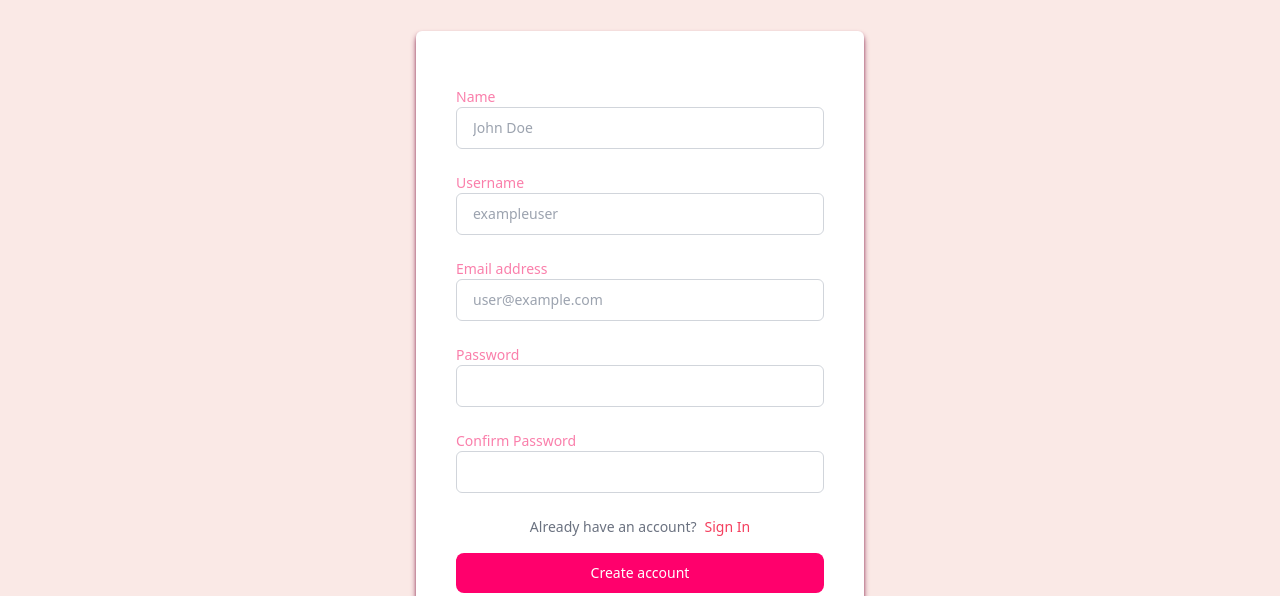
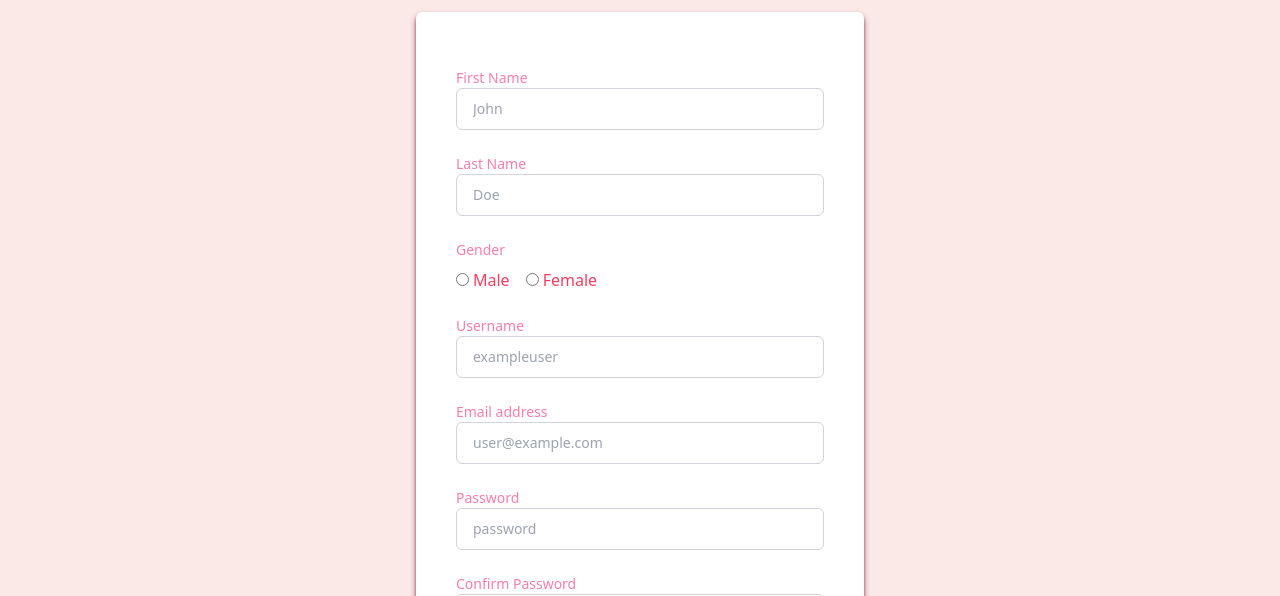
Before and after one commit to gr7800/KGB_ECOMMERS, a React (Vite) app in the folder kgb_Ecommerse/: page /register in a window 1280 px wide. Shown: the part 204-800 px from the top of the page. Built offline with nearby package versions, Linux system fonts and the light colour scheme; no server answers.

Commit message:
new login and register api integrated

```diff
--- a/kgb_Ecommerse/src/pages/Login.jsx
+++ b/kgb_Ecommerse/src/pages/Login.jsx
@@ -43,11 +43,16 @@ const Login = () => {
     onSubmit: async (values, { setSubmitting, setErrors }) => {
       try {
         setIsEmailValid("")
-        let user = await doSignInWithEmailIdAndPassword(
-          values.email,
-          values.password
-        );
-        dispatch(signIn(user?._tokenResponse.idToken || ""))
+        let result =  dispatch(signIn(values))
+        if(result.payload && result.payload.message === "Login Successful"){
+          navigate("/")
+        }
+        else{
+          toast.error(result.payload.message, {
+            position: "top-center",
+            autoClose: 3000,
+          });
+        }
       } catch (err) {
 
         switch (err.code) {
--- a/kgb_Ecommerse/src/pages/Profile.jsx
+++ b/kgb_Ecommerse/src/pages/Profile.jsx
@@ -3,32 +3,11 @@ import React, { useEffect } from 'react'
 import { useDispatch, useSelector } from 'react-redux'
 import { logOut, userData } from '../redux/slices/authSlice';
 import defaultProfile from "../assets/DefaultProfile.jpg";
-import { auth } from '../firebaseConfig';
-import { sendPasswordResetEmail } from 'firebase/auth';
-import { ToastContainer, toast } from 'react-toastify';
-import 'react-toastify/dist/ReactToastify.css';
 
 const Profile = () => {
   const dispatch = useDispatch()
   const {token, user} = useSelector((state)=>state.auth)
 
-  useEffect(()=>{
-    dispatch(userData(token))
-  },[])
-
-  async function ResetPassword(){
-    await sendPasswordResetEmail(auth, user.email);
-    toast('✉️ Reset link is sent to your email', {
-      position: "top-center",
-      autoClose: 3000,
-      hideProgressBar: false,
-      closeOnClick: true,
-      pauseOnHover: true,
-      draggable: true,
-      progress: undefined,
-      theme: "light",
-      });
-  }
 
   function handleLogout(){
     dispatch(logOut())
@@ -38,21 +17,19 @@ const Profile = () => {
 
   return (
     <div className="w-full  flex  justify-center bg-pink-100 text-rose-900 py-10 px-10">
-      <ToastContainer />
       <div className="rounded-lg shadow-lg shadow-rose-900 p-8 max-w-sm w-full text-center my-auto bg-rose-300">
         <img
           src={defaultProfile}
           alt="Profile Picture"
           className="w-25 h-25 rounded-full mx-auto mb-4 border-4 border-rose-400 shadow-md shadow-rose-900"
         />
-        <h2 className="text-2xl font-semibold mb-2">{user?.name}</h2>
+        <h2 className="text-2xl font-semibold mb-2">{user?.firstname}{" "}{user?.lastname}</h2>
         <p className="text-sm text-rose-500">{user?.email}</p>
+        <p className="text-sm text-rose-500"><b>Gender</b> : {user?.gender}</p>
+        <p className="text-sm text-rose-500"><b>Role</b> : {user?.role}</p>
         <div className="mt-4 flex justify-center gap-4">
           <button onClick={handleLogout} className="bg-pink-500 text-white rounded-lg px-4 py-2 transition hover:bg-pink-600 focus:outline-none focus:ring-2 focus:ring-rose-100 shadow-md shadow-rose-500">
             Logout
-          </button>
-          <button onClick={ResetPassword} className="bg-pink-500 text-white rounded-lg px-4 py-2 transition hover:bg-pink-600 focus:outline-none focus:ring-2 focus:ring-rose-100 shadow-md shadow-rose-500">
-            Change Password
           </button>
         </div>
       </div>
--- a/kgb_Ecommerse/src/pages/Register.jsx
+++ b/kgb_Ecommerse/src/pages/Register.jsx
@@ -17,14 +17,17 @@ const Register = () => {
   const formik = useFormik({
     initialValues: {
       username: "",
-      name: "",
+      firstName: "",
+      lastName:"",
       email: "",
       password: "",
       confirmPassword: "",
+      gender:""
     },
     validationSchema: Yup.object({
       username: Yup.string().required("Username is required"),
-      name: Yup.string().required("Name is required"),
+      firstName: Yup.string().required("Name is required"),
+      lastName: Yup.string().required("Name is required"),
       email: Yup.string()
         .email("Invalid email address")
         .required("Email is required"),
@@ -34,21 +37,16 @@ const Register = () => {
       confirmPassword: Yup.string()
         .oneOf([Yup.ref("password"), null], "Passwords must match")
         .required("Confirm Password is required"),
+        gender: Yup.string().required("Gender is required"),
     }),
     onSubmit: async (values, { setSubmitting, setErrors }) => {
       try {
-        const userCredentials = await doCreateUserWithEmailIdAndPassword(
-          values.email,
-          values.password
-        );
+        const result = dispatch(signUp({  values }));
+        if(result.payload && result.payload.message == "success"){
+          navigate("/login")
+        }
+        else{
 
-        dispatch(signUp({ userCredentials, values }));
-      } catch (err) {
-        if (err.code === "auth/email-already-in-use") {
-          setErrors({
-            email: "This email is already registered. Please try logging in.",
-          });
-        } else {
           toast('Something went wrong. Please try again later.', {
             position: "top-center",
             autoClose: 3000,
@@ -60,6 +58,17 @@ const Register = () => {
             theme: "light",
             });
         }
+      } catch (err) {
+          toast('Something went wrong. Please try again later.', {
+            position: "top-center",
+            autoClose: 3000,
+            hideProgressBar: false,
+            closeOnClick: true,
+            pauseOnHover: true,
+            draggable: true,
+            progress: undefined,
+            theme: "light",
+            });
       } finally {
         setSubmitting(false);
       }
@@ -96,21 +105,79 @@ const Register = () => {
                 htmlFor="name"
                 className="block text-sm font-medium text-[#fa7fab]"
               >
-                Name
+               First Name
               </label>
               <input
                 onChange={formik.handleChange}
-                value={formik.values.name}
-                id="name"
-                name="name"
-                placeholder="John Doe"
+                value={formik.values.firstName}
+                id="firstName"
+                name="firstName"
+                placeholder="John"
                 type="text"
                 required
                 className="w-full rounded-md py-2.5 px-4 border border-gray-300 placeholder-gray-400 focus:outline-none focus:ring-2 focus:ring-[#ff006c] transition duration-150 ease-in-out sm:text-sm"
               />
-              {formik.touched.name && formik.errors.name ? (
+              {formik.touched.firstName && formik.errors.firstName ? (
                 <div className="text-red-500 text-sm mt-1">
-                  {formik.errors.name}
+                  {formik.errors.firstName}
+                </div>
+              ) : null}
+            </div>
+            <div className="mt-6">
+              <label
+                htmlFor="name"
+                className="block text-sm font-medium text-[#fa7fab]"
+              >
+                Last Name
+              </label>
+              <input
+                onChange={formik.handleChange}
+                value={formik.values.lastName}
+                id="lastName"
+                name='lastName'
+                placeholder="Doe"
+                type="text"
+                required
+                className="w-full rounded-md py-2.5 px-4 border border-gray-300 placeholder-gray-400 focus:outline-none focus:ring-2 focus:ring-[#ff006c] transition duration-150 ease-in-out sm:text-sm"
+              />
+              {formik.touched.lastName && formik.errors.lastName ? (
+                <div className="text-red-500 text-sm mt-1">
+                  {formik.errors.lastName}
+                </div>
+              ) : null}
+            </div>
+
+            <div className="mt-6">
+              <label className="block text-sm font-medium text-[#fa7fab] mb-2">
+                Gender
+              </label>
+              <div className="flex items-center">
+                <label className="mr-4 text-rose-500">
+                  <input
+                    type="radio"
+                    name="gender"
+                    value="male"
+                    onChange={formik.handleChange}
+                    checked={formik.values.gender === "male"}
+                    className="mr-1"
+                  />
+                  Male
+                </label>
+                <label className="text-rose-500">
+                  <input
+                    type="radio"
+                    name="gender"
+                    value="female"
+                    onChange={formik.handleChange}
+                    checked={formik.values.gender === "female"}
+                    className="mr-1"
+                  />
+                  Female
+                </label>
+              </div>
+              {formik.touched.gender && formik.errors.gender ? (
+                <div className="text-red-500 text-sm mt-1">
+                  {formik.errors.gender}
                 </div>
               ) : null}
             </div>
@@ -176,6 +243,7 @@ const Register = () => {
                 id="password"
                 name="password"
                 type="password"
+                placeholder="password"
                 required
                 className="w-full rounded-md py-2.5 px-4 border border-gray-300 placeholder-gray-400 focus:outline-none focus:ring-2 focus:ring-[#ff006c] transition duration-150 ease-in-out sm:text-sm"
               />
@@ -199,6 +267,7 @@ const Register = () => {
                 id="confirmPassword"
                 name="confirmPassword"
                 type="password"
+                placeholder="confirm password"
                 required
                 className="w-full rounded-md py-2.5 px-4 border border-gray-300 placeholder-gray-400 focus:outline-none focus:ring-2 focus:ring-[#ff006c] transition duration-150 ease-in-out sm:text-sm"
               />
--- a/kgb_Ecommerse/src/redux/slices/authSlice.js
+++ b/kgb_Ecommerse/src/redux/slices/authSlice.js
@@ -2,37 +2,48 @@ import { createAsyncThunk, createSlice } from "@reduxjs/toolkit";
 import { db } from "../../firebaseConfig";
 import { doc, getDoc, setDoc } from "firebase/firestore";
 import { jwtDecode } from "jwt-decode";
-import {  doSignOut } from "../../firebase";
-import { updateProfile } from "firebase/auth";
+import axios from "axios";
 
 
 export const signUp = createAsyncThunk(
   "auth/signUp",
-  async ({userCredentials, values}) => {
-    const user = userCredentials.user;
-    await updateProfile(user, {
-      displayName: values.username,
-    });
-
-    await setDoc(doc(db, "users", user.uid), {
-      uid: user.uid,
-      username: values.username,
-      email: values.email,
-      name: values.name,
-    });
-    localStorage.setItem(
-      "token",
-      userCredentials?._tokenResponse.idToken || ""
-    );
-    return userCredentials?._tokenResponse.idToken || ""
+  async ({ values }, { rejectWithValue }) => {
+    try {
+      let requestObj = {
+        "firstname": values.firstName,
+        "lastname": values.lastName,
+        "gender": values.gender,
+        "email": values.email,
+        "password": values.password,
+        "role": "user"
+      }
+      let response = await axios.post("https://ecommerce-api-8ga2.onrender.com/api/user/register", requestObj)
+      return response.data
+    }
+    catch (error) {
+      console.log(error, 'errro')
+      rejectWithValue(error.response.data)
+    }
   }
 );
 
 export const signIn = createAsyncThunk(
   "auth/signIn",
-  async (token) => {
-    localStorage.setItem("token", token||"");
-    return token || ""
+  async (values) => {
+    try {
+      let requestObj = {
+        "email": values.email,
+        "password": values.password,
+        "role": "user"
+      }
+
+      let response = await axios.post("https://ecommerce-api-8ga2.onrender.com/api/user/login", requestObj, { withCredentials: true })
+      return response.data|| {}
+    }
+    catch (error) {
+      console.log(error, 'errro')
+      rejectWithValue(error.response.data)
+    }
   }
 );
 
@@ -59,8 +70,7 @@ export const userData = createAsyncThunk(
 );
 
 export const logOut = createAsyncThunk("auth/logOut", async () => {
-  localStorage.removeItem("token");
-  await doSignOut();
+  return ""
 });
 
 const authSlice = createSlice({
@@ -68,7 +78,7 @@ const authSlice = createSlice({
   initialState: {
     isLoading: false,
     error: null,
-    token: localStorage.getItem("token") || "",
+    token: false,
     user: {}
   },
   reducers: {},
@@ -79,7 +89,7 @@ const authSlice = createSlice({
         state.error = null;
       })
       .addCase(signUp.fulfilled, (state, action) => {
-        state.token = action.payload;
+        state.token = false;
         state.isLoading = false;
       })
       .addCase(signUp.rejected, (state, action) => {
@@ -92,7 +102,9 @@ const authSlice = createSlice({
         state.error = null;
       })
       .addCase(signIn.fulfilled, (state, action) => {
-        state.token = action.payload;
+        let user = action.payload?.user || {}
+        state.token = true;
+        state.user = user
         state.isLoading = false;
       })
       .addCase(signIn.rejected, (state, action) => {
@@ -104,8 +116,8 @@ const authSlice = createSlice({
         state.isLoading = true;
       })
       .addCase(logOut.fulfilled, (state) => {
-        state.user = null;
-        state.token = "";
+        state.user = {};
+        state.token = false;
         state.isLoading = false;
       })
       .addCase(logOut.rejected, (state, action) => {
```
Also changed, not shown: 1 other file (tests, documents, lock files or other folders).
